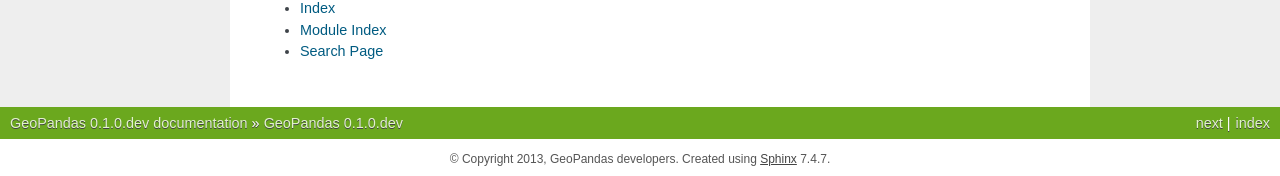
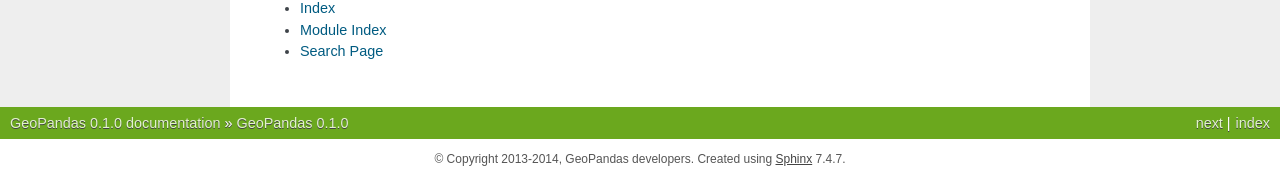
Before and after one commit to geopandas/geopandas, a Sphinx documentation site: the page built from doc/source/index.rst, in a window 1280 px wide and 900 px high, scrolled down 940 px. Shown: the part 721-897 px from the top of the window. Built offline with Sphinx 7.4.7, drawn with Linux system fonts in a browser that asks for light colours; pages that are not in the unit, such as notebooks, are missing from menus; some of the changed text lies outside the part shown.

Commit message:
DOC: Bump release version

```diff
--- a/doc/source/conf.py
+++ b/doc/source/conf.py
@@ -41,7 +41,7 @@ master_doc = 'index'
 
 # General information about the project.
 project = u'GeoPandas'
-copyright = u'2013, GeoPandas developers'
+copyright = u'2013-2014, GeoPandas developers'
 
 # The version info for the project you're documenting, acts as replacement for
 # |version| and |release|, also used in various other places throughout the
@@ -52,7 +52,7 @@ try:
     version = release = d['version']
 except:
     # FIXME: This shouldn't be hardwired, but should be set one place only
-    version = release = '0.1.0.dev'
+    version = release = '0.1.0'
 
 # The language for content autogenerated by Sphinx. Refer to documentation
 # for a list of supported languages.
```
